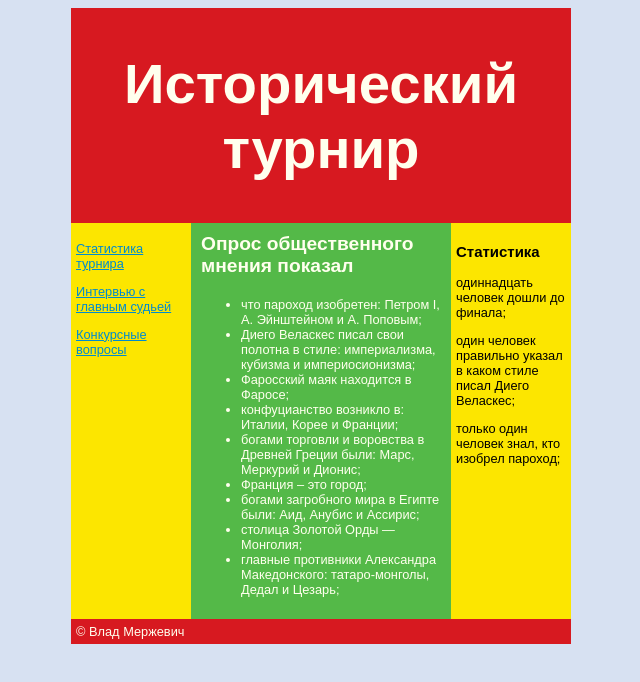
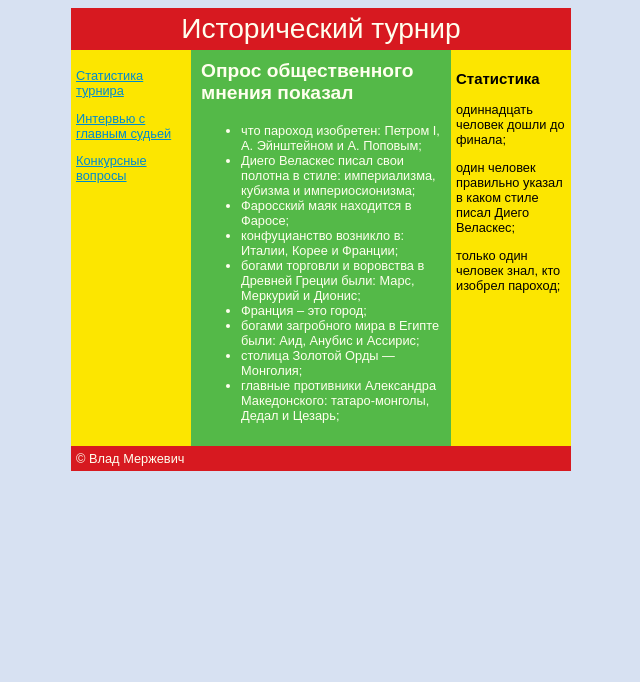
Before and after one commit to choupachoups/hwk-03, a plain HTML site: page a8.html in a window 1280 px wide. Shown: the whole page, without its empty margins (319-959 px from the left). Drawn offline with Linux system fonts and the light colour scheme.

Commit message:
[fixed] htmlbook avtivity8

```diff
--- a/a8.html
+++ b/a8.html
@@ -57,7 +57,7 @@
   <body>
     <div id="container">
       <header>
-        <h1>Исторический турнир</h1>
+        Исторический турнир
       </header>
       <nav>
         <p><a href="stat.html">Статистика турнира</a></p>
```
